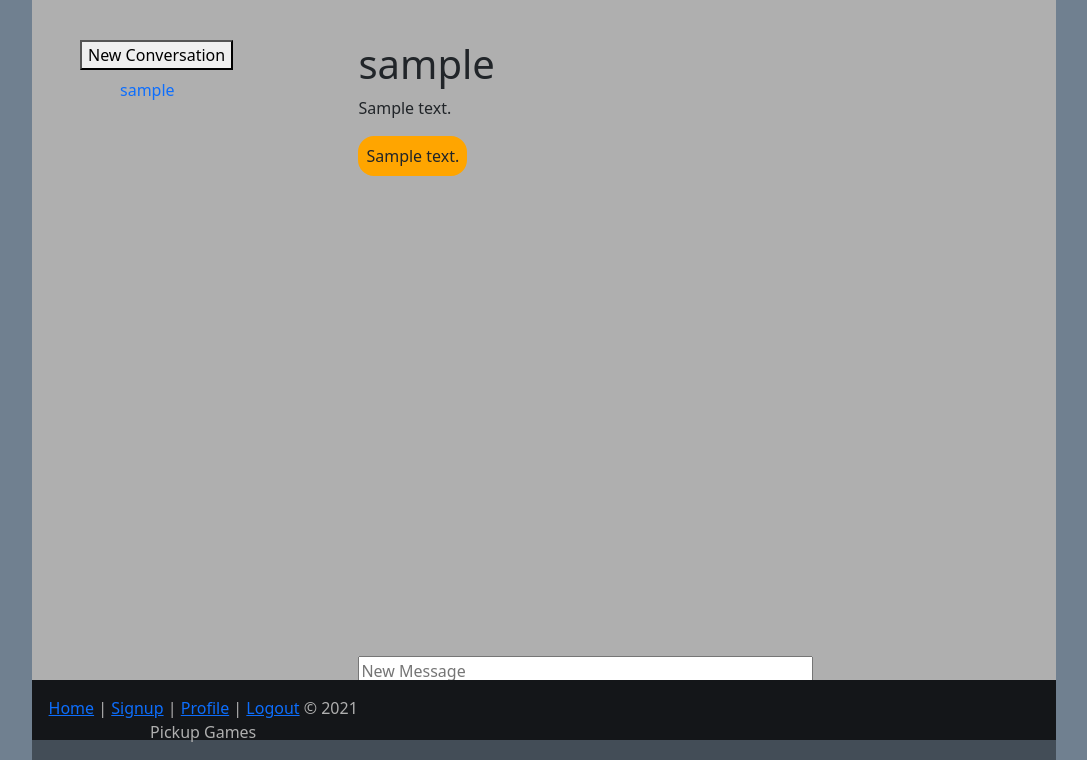
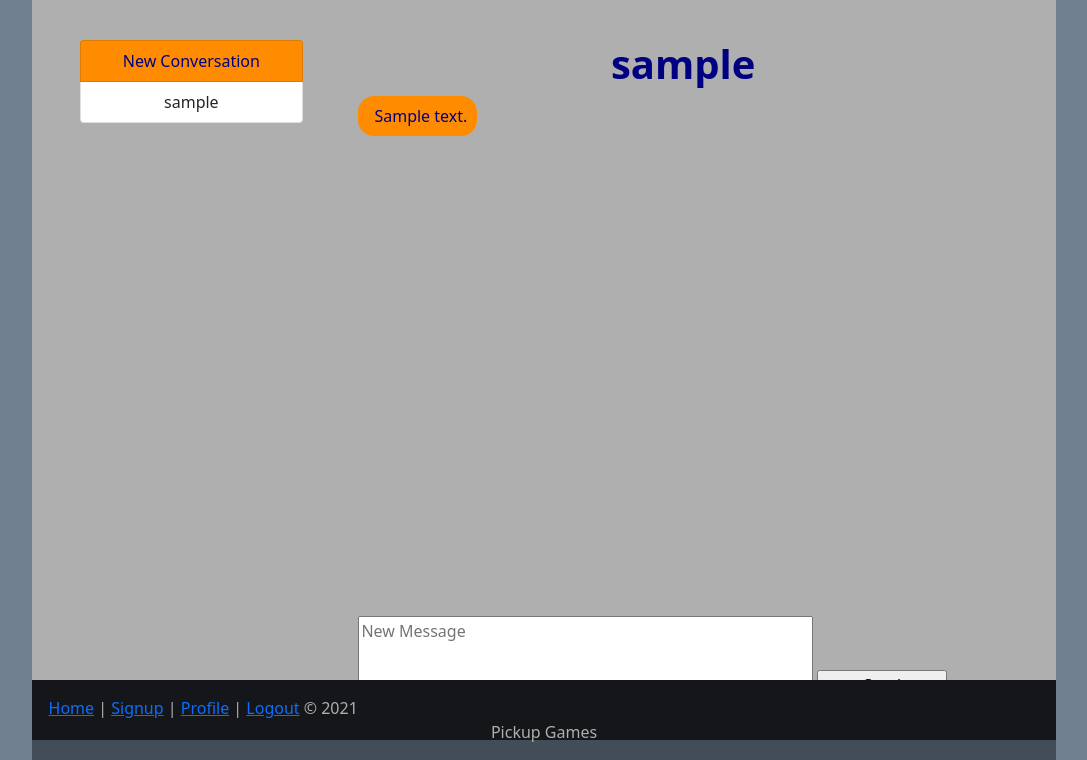
Before and after one commit to bbrown11924/PickUpGames, a Django app: a page that uses pickup/templates/pickup/messages.html in a window 1280 px wide. Shown: the part 60-820 px from the top of the page, without its empty margins (96-1183 px from the left). Run offline with Django 3.2, Linux system fonts and the light colour scheme; a user stored in the database is signed in; tables that the repository leaves empty hold one stand-in row (values such as "Sample post").

Commit message:
Started stylizing the messages.html and newMessage.html to match what has already been merged in stylized. Needs more work but is getting there.

```diff
--- a/pickup/static/pickup/style.css
+++ b/pickup/static/pickup/style.css
@@ -27,7 +27,6 @@ header h1{
 }
 
 #LoginSignUp{
-
     float: right;
 }
 
@@ -213,21 +212,29 @@ ul.no-bullets {
     width: 30%;
 }
 
-#MessagesLeft ul{
-    list-style: none;
+#MessagesLeft a{
+    text-decoration: none;
 }
 
-#MessagesLeft li{
-    padding: .5em;
+#MessagesLeft .list-group-item{
+    text-align: center;
+    width: 80%;
+
 }
 
-#MessagesLeft a{
-    text-decoration: none;
+.new-msg{
+    background-color: darkorange;
+    color: navy;
 }
 
 #MessagesRight{
     float: right;
     width: 70%;
+}
+
+#MessagesRight .center-text{
+    color: navy;
+    font-weight: bold;
 }
 
 div.Message-scroll-box{
@@ -236,6 +243,7 @@ div.Message-scroll-box{
     width: 100%;
     height: calc(80vh - 120px);
 }
+
 
 .Message-line{
     width: 90%;
@@ -248,10 +256,12 @@ div.Message-scroll-box{
 }
 
 .Message-received p{
-    background-color: orange;
-
-    border: orange solid .5em;
+    background-color: darkorange;
+    color: navy;
+    border: darkorange solid .5em;
     border-radius: 1em;
+    text-align: center;
+    padding: 0 2px 0 8px;
 }
 
 .Message-sent{
@@ -260,9 +270,12 @@ div.Message-scroll-box{
 }
 
 .Message-sent p{
-    background-color: darkolivegreen;
-    border: darkolivegreen solid .5em;
+    background-color: grey;
+    color: navy;
+    border: grey solid .5em;
     border-radius: 1em;
+    text-align: center;
+    padding: 0 8px 0 2px;
 }
 
 #message_form{
--- a/pickup/templates/pickup/messages.html
+++ b/pickup/templates/pickup/messages.html
@@ -5,37 +5,23 @@
 {% block content %}
 
     <div id="MessagesLeft">
-        <form action="{% url 'new_message' %}" method="get" id="send_message_form">
-            <button type="submit" name="newMsgBtn">New Conversation</button>
-        </form>
-    <ul>
+        <div class="list-group">
+            <a class ="list-group-item new-msg" href="{% url 'new_message' %}">New Conversation</a>
             {% for people in conversations %}
-                <li>
-                <a href="{% url 'messages_conversation' people.username %}">
+                <a class ="list-group-item" href="{% url 'messages_conversation' people.username %}">
                     {{people}}
                 </a>
-                </li>
+
             {% empty %}
                 <li>No Conversations</li>
             {% endfor %}
-    </ul>
+        </div>
     </div>
 
     <div id="MessagesRight">
     {% if person %}
-        <h1>{{ person }}</h1>
+        <h1 class="center-text">{{ person }}</h1>
         {% if messages %}
-            {% for message in messages %}
-                {% if message.sender == person %}
-                    <p class="Message-received">{{ message.message }} <br></p>
-                {% else  %}
-                    <p class="Message-sent">{{ message.message }}<br></p>
-                {% endif %}
-            {% endfor %}
-        {% else %}
-            <p>Start your conversation with {{ person }}</p>
-        {%endif %}
-
             <div class="Message-scroll-box">
                 {% for message in messages %}
                     <div class="Message-line">
@@ -52,6 +38,10 @@
                     </div>
                 {% endfor %}
             </div>
+        {% else %}
+            <p>Start your conversation with {{ person }}</p>
+        {%endif %}
+
         <form action="{% url 'messages_conversation' person %}" method="post" id="message_form">
             {% csrf_token %}
             <!--<input type="text" id="userMessage" maxlength="1000" placeholder="New Message" name="userMessage" required>-->
```
Also changed, not shown: pickup/templates/pickup/newMessage.html (+4 -4 lines). Lines whose indentation alone changed are shown as unchanged.
